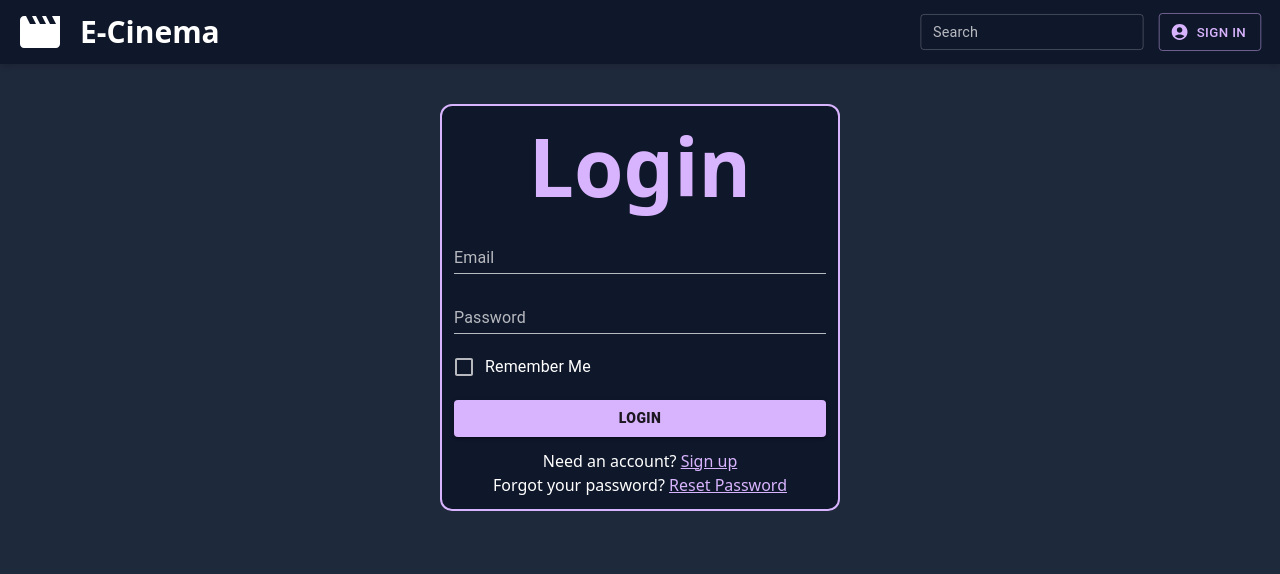
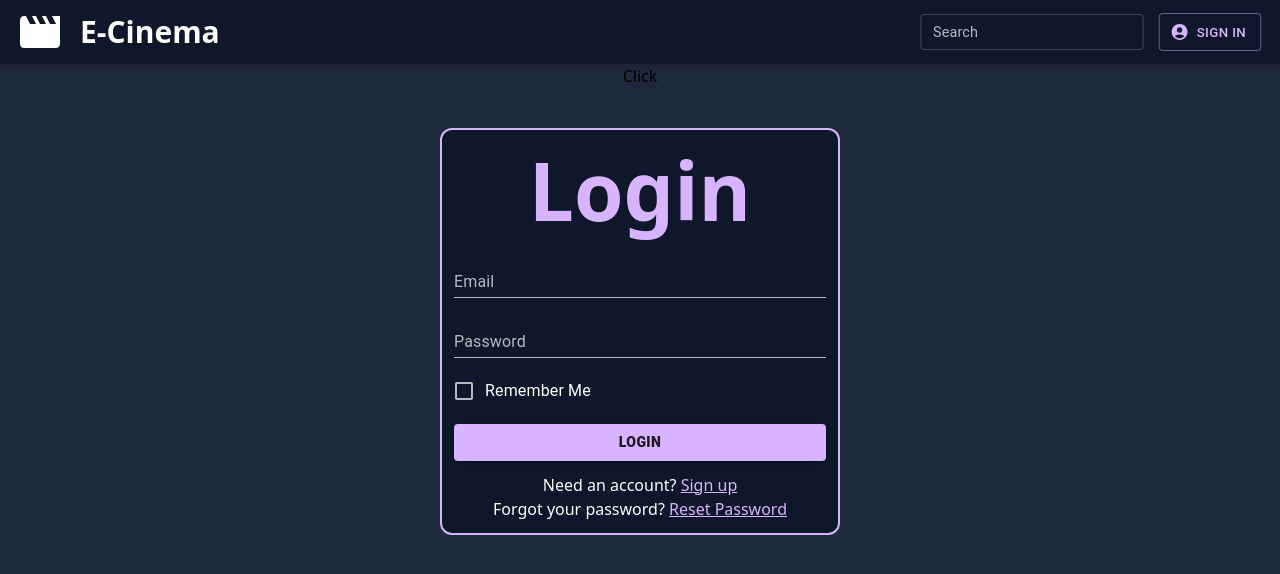
Before and after one commit to Razvan789/4050-FrontEnd, a Next.js app: page /login in a window 1280 px wide. Shown: the top 574 px of the page. Built offline with nearby package versions, Linux system fonts and the light colour scheme; no server answers.

Commit message:
Shit is not working but this is a save state

```diff
--- a/src/components/layout.tsx
+++ b/src/components/layout.tsx
@@ -1,4 +1,4 @@
-import React from 'react'
+import React, {createContext, useEffect, useState} from 'react'
 import { hexToRgb, StyledEngineProvider } from '@mui/material/styles';
 import { createTheme, ThemeProvider } from '@mui/material/styles';
 import { AdapterDayjs } from '@mui/x-date-pickers/AdapterDayjs';
@@ -8,6 +8,7 @@ import { useRouter } from 'next/router';
 import { User } from '../utils/user';
 import orange from '@mui/material/colors/orange';
 import { text } from 'stream/consumers';
+import {serverUrl} from '../utils/backendInfo';
 
 //Required for theming in typescript
 declare module '@mui/material/styles' {
@@ -97,7 +98,7 @@ const theme = createTheme({
     palette: {
         mode: colorMode,
         primary: {
-            main: colors[colorMode].primary,
+            main: colors?.[colorMode].primary || '#58A4B0',
         },
         neutral: {
             main: '#64748B',
@@ -118,19 +119,23 @@ if (typeof window !== 'undefined') {
 
 type layoutProps = {
     children?: React.ReactNode,
+    user?: User,
 }
-export const UserContext = React.createContext({} as User);
-export default function Layout({ children }: layoutProps) {
-    const router = useRouter();
-    let user: User = null;
-    if (router.query.user) {
-        console.log(router.query.user);
-        user = {
-            name: String(router.query.user),
-            email: "",
-        };
-        console.log(user);
+export let UserContext = createContext({} as User);
+export default function Layout({ children, }: layoutProps) {
+    const [user, setUser] = useState<User>(null);
+    async function getUser(email: string): Promise<User> {
+        const res = await fetch(`${serverUrl}/check-user?email=${email}`);
+        const user = await res.json();
+        return user as User;
     }
+    useEffect(() => {
+        getUser("razvanbeldeanu789@gmail.com").then((user) => {
+            console.log(user);
+            setUser(user);
+        });
+    }, []);
+    UserContext = createContext(user);
     return (
         <StyledEngineProvider injectFirst>
             <ThemeProvider theme={theme}>
@@ -139,6 +144,7 @@ export default function Layout({ children }: layoutProps) {
                         <div className='bg-bg-light overflow-hidden'>
                             <main className="container flex flex-col min-h-screen mx-auto min-w-full" >
                                 <Navbar title="E-Cinema" userInfo={user} />
+                                <button onClick={() => {getUser("razvanbeldeanu789@gmail.com").then((user)=> setUser(user))}}>Click</button>
                                 {children}
                             </main>
                         </div>
--- a/src/pages/index.tsx
+++ b/src/pages/index.tsx
@@ -14,7 +14,8 @@ const handleFilterDelete = () => {
 }
 
 export default function Home() {
-  const user = useContext(UserContext);
+  const user: User = useContext(UserContext);
+  console.log("User from ind",user);
   return (
     <Layout>
       <Head>
@@ -26,9 +27,7 @@ export default function Home() {
           <h1 className="w-full text-center text-5xl md:text-[5rem] leading-normal font-extrabold text-text-dark">
             <span className="text-primary">E-Cinema</span> App
           </h1>
-
-        {user ? <h2 className="w-full text-center text-2xl md:text-3xl text-text-dark">Welcome <span className='text-primary'>{user.name}</span></h2> : <h2 className=" w-full text-center text-2xl md:text-3xl text-text-dark">Welcome Guest</h2>}
-
+          {user?.name != null ? <h2 className="w-full text-center text-2xl md:text-3xl text-text-dark">Welcome <span className='text-primary'>{user.name}</span></h2> : <h2 className=" w-full text-center text-2xl md:text-3xl text-text-dark">Welcome Guest</h2>}
           <h2 className="text-text-light text-2xl leading-loose font-extrabold">Trending →</h2>
           <CardContainer>
             <Card />
--- a/src/pages/login.tsx
+++ b/src/pages/login.tsx
@@ -2,7 +2,11 @@ import Layout from "../components/layout"
 import Head from 'next/head'
 import { Box, TextField, Button, FormGroup, FormControlLabel, Checkbox } from '@mui/material'
 import Link from "next/link"
-export default function login() {
+import { useContext } from "react"
+import { UserContext } from "../components/layout"
+import { User } from "../utils/user"
+export default function Login() {
+    let user = useContext(UserContext);
     return (
         <Layout>
             <div className="rounded-xl border-2 border-primary w-[400px] mx-auto my-10 p-3 pt-0 bg-bg-dark">
@@ -16,7 +20,7 @@ export default function login() {
                         <FormControlLabel className="text-text-light" control={<Checkbox />} label="Remember Me" />
 
                         <Link href='/?user=test'>
-                            <Button className="mx-auto w-full bg-primary font-extrabold" variant="contained">Login</Button>
+                            <Button className="mx-auto w-full bg-primary font-extrabold" variant="contained" onClick={()=>{user = {name: "Razvan"} as User}}>Login</Button>
                         </Link>
 
                         <div className="flex flex-col text-center">
--- /dev/null
+++ b/src/utils/backendInfo.ts
@@ -0,0 +1,2 @@
+//Server url
+export const serverUrl = "http://localhost:5000";
```
Also changed, not shown: src/utils/user.tsx (+11 -2 lines). Lines whose indentation alone changed are shown as unchanged.
